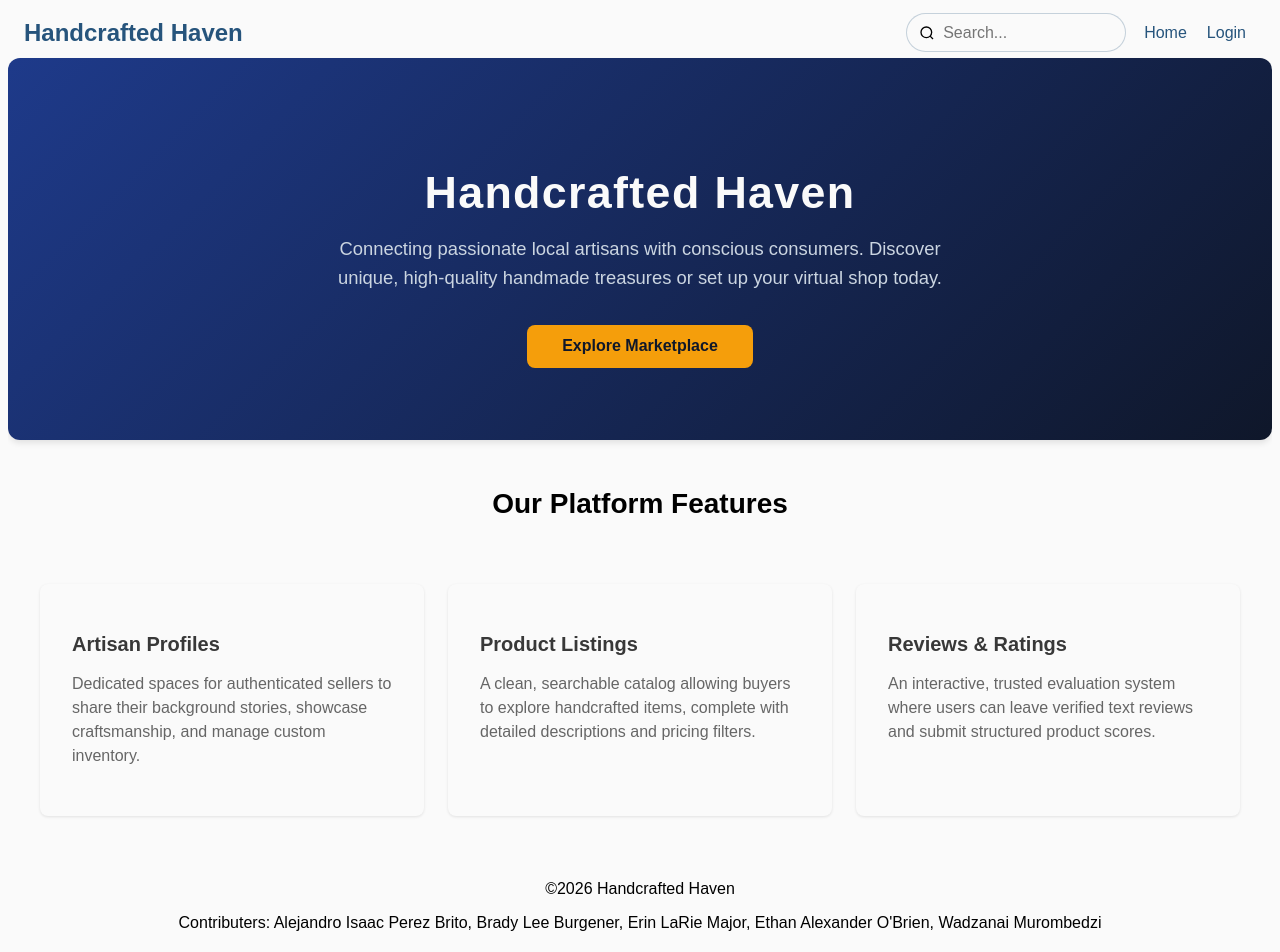
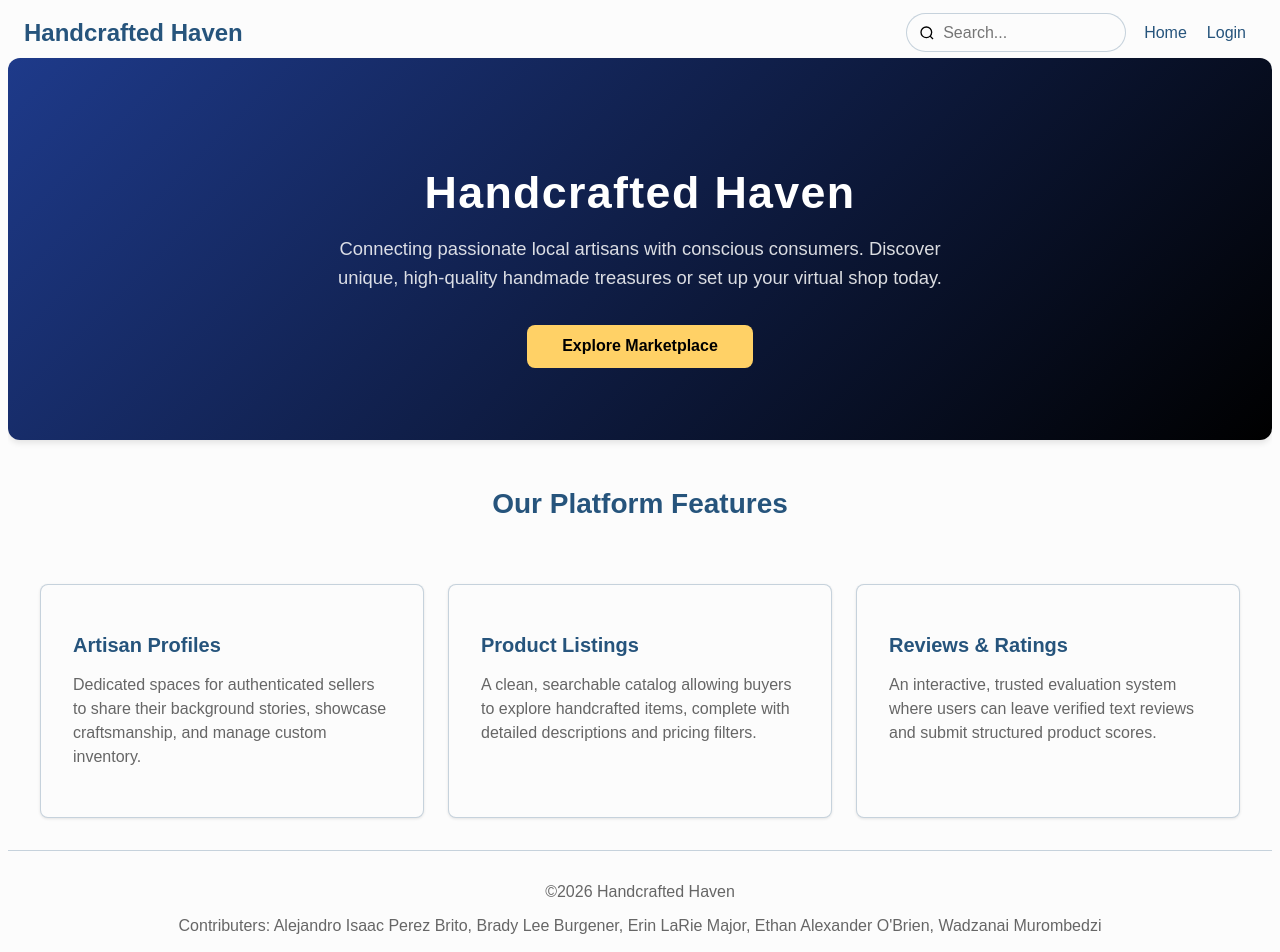
Before and after one commit to blburgen/CodingWookies, a Next.js app: page / in a window 1280 px wide. Shown: the top 952 px of the page. Built offline with nearby package versions, Linux system fonts and the light colour scheme.

Commit message:
Fix and normalize css formatting

```diff
--- a/src/app/globals.css
+++ b/src/app/globals.css
@@ -1,31 +1,67 @@
 :root {
-  --background: #FCFCFC;
-  --foreground: #26547C;
+  /* Core Layout */
+  --background: #fcfcfc;
+  --foreground: #26547c;
 
-  --accent: #048B67;
-  --accent-strong: #EB1E4E;
-  --highlight: #FFD166;
+  /* Brand & Action Colors */
+  --accent: #048b67;
+  --accent-strong: #eb1e4e;
+  --highlight: #ffd166;
 
+  /* Interaction & Borders */
   --border: rgba(38, 84, 124, 0.25);
   --hover-bg: rgba(38, 84, 124, 0.1);
   --focus-ring: rgba(4, 139, 103, 0.25);
+
+  /* Semantic Background Variants */
+  --bg-subtle: #cfcfcf;
+  --bg-muted: #f59e0b;
+  --bg-deep-blue: #1e3a8a;
+
+  /* Typography Scale */
+  --text-primary: #000000;
+  --text-secondary: #666666;
+  --text-tertiary: #cbd5e1;
+
+  /* Button States */
+  --button-primary-hover: #383838;
+  --button-secondary-hover: #f2f2f2;
+  --button-secondary-border: #ebebeb;
 }
 
 @media (prefers-color-scheme: dark) {
   :root {
-    --background: #26547C;
-    --foreground: #FCFCFC;
-    --border: rgba(252, 252, 252, 0.25);
-    --hover-bg: rgba(252, 252, 252, 0.12);
+    --background: #111827;
+    --foreground: #f9fafb;
+
+    --accent: #10b981;
+    --accent-strong: #f87171;
+    --highlight: #f87171;
+
+    --border: rgba(255, 255, 255, 0.12);
+    --hover-bg: rgba(255, 255, 255, 0.06);
+    --focus-ring: rgba(16, 185, 129, 0.25);
+
+    --bg-subtle: #1f2937;
+    --bg-muted: #374151;
+    --bg-deep-blue: #1e293b;
+
+    --text-primary: #ffffff;
+    --text-secondary: #9ca3af;
+    --text-tertiary: #ffffff;
+
+    --button-primary-hover: #52525b;
+    --button-secondary-hover: #27272a;
+    --button-secondary-border: #3f3f46;
   }
 }
 
 html {
   height: 100%;
+  color-scheme: light dark;
 }
 
-html,
-body {
+html, body {
   max-width: 100vw;
   overflow-x: hidden;
 }
@@ -35,14 +71,13 @@ body {
   display: flex;
   flex-direction: column;
   color: var(--foreground);
-  background: var(--background);
+  background-color: var(--background);
   font-family: Arial, Helvetica, sans-serif;
   -webkit-font-smoothing: antialiased;
   -moz-osx-font-smoothing: grayscale;
 }
 
 /* Header */
-
 .site-header {
   display: flex;
   flex-direction: column;
@@ -71,28 +106,18 @@ body {
   font-family: Verdana, Geneva, Tahoma, sans-serif;
 }
 
-.hamburger::after {
-    content: "\2630";
-}
-
-.hamburger.show::after {
-    content: "\00d7";
-}
+.hamburger::after { content: "\2630"; }
+.hamburger.show::after { content: "\00d7"; }
 
 .navigation {
   display: none;
   white-space: nowrap;
 }
 
-.navigation.show {
-    display: block;
-}
+.navigation.show { display: block; }
 
 @media (max-width: 37.9rem) {
-    .navigation.show {
-        width: 100%;
-        margin-top: 4px;
-    }
+  .navigation.show { width: 100%; margin-top: 4px; }
 }
 
 .navigation ul {
@@ -108,56 +133,24 @@ body {
   border-radius: 10px;
 }
 
-.navigation-item:hover {
+.navigation a:hover {
   transition: all .3s ease;
   background-color: var(--hover-bg);
   border-radius: 7px;
 }
 
-/* Desktop */
+/* Desktop Layout */
 @media only screen and (min-width: 38rem) {
-    .hamburger {
-        display: none;
-    }
-    .site-header {
-        flex-direction: row;
-    }
-    .navigation {
-        display: block;
-    }
-    .navigation.show {
-        display: block;
-    }
-    .navigation ul {
-        display: flex;
-    }
-    .navigation a {
-        border: none;
-    }
-    .site-header-inner {
-        width: auto;
-    }
-    .navigation {
-        flex: 1;
-        min-width: 0;
-    }
-    .navigation ul {
-        align-items: center;
-        width: 100%;
-        justify-content: flex-end;
-    }
+  .hamburger { display: none; }
+  .site-header { flex-direction: row; }
+  .navigation { display: block; }
+  .navigation ul { display: flex; align-items: center; width: 100%; justify-content: flex-end; }
+  .navigation a { border: none; }
+  .site-header-inner { width: auto; }
+  .navigation { flex: 1; min-width: 0; }
 }
 
-a {
-  color: inherit;
-  text-decoration: none;
-}
-
-@media (prefers-color-scheme: dark) {
-  html {
-    color-scheme: dark;
-  }
-}
+a { color: inherit; text-decoration: none; }
 
 /* Search */
 .search {
@@ -173,13 +166,12 @@ a {
   width: 100%;
   min-width: 0;
   box-sizing: border-box;
-
   padding: .6rem 8px .6rem 36px;
   margin: .2rem 0;
-
   border: 1px solid var(--border);
   border-radius: 20px;
   font-size: 1rem;
+
   background-color: var(--background);
   color: var(--foreground);
   transition: all 0.3s ease;
--- a/src/app/page.module.css
+++ b/src/app/page.module.css
@@ -1,35 +1,16 @@
-:root {
-  --background: #fafafa;
-  --background2: #cfcfcf;
-  --background3: #f59e0b;
-  --background4: #d97706;
-  --background5: #1e3a8a;
-
-  --text-primary: #000;
-  --text-secondary: #666;
-  --text-tertiary: #cbd5e1;
-  --text-Quaternary: #0f172a;
-
-  --button-primary-hover: #383838;
-  --button-secondary-hover: #f2f2f2;
-  --button-secondary-border: #ebebeb;
-}
-
 .page {
   display: flex;
   flex-direction: column;
   min-height: 100vh;
 }
 
-.main {
-  flex: 1;
-}
+.main { flex: 1; }
 
 .header {
   text-align: center;
   justify-content: center;
   padding: 2rem;
-  color: var(--text-primary);
+  color: var(--foreground);
   background-color: var(--background);
 }
 
@@ -41,20 +22,12 @@
   background-color: var(--background);
 }
 
-@media (max-width: 1024px) {
-  .cards {
-    grid-template-columns: repeat(2, 1fr);
-  }
-}
-
-@media (max-width: 640px) {
-  .cards {
-    grid-template-columns: 1fr;
-  }
-}
+@media (max-width: 1024px) { .cards { grid-template-columns: repeat(2, 1fr); } }
+@media (max-width: 640px) { .cards { grid-template-columns: 1fr; } }
 
 .card {
   background-color: var(--background);
+  border: 1px solid var(--border);
   border-radius: 8px;
   padding: 2rem;
   box-shadow: 0 1px 3px rgba(0, 0, 0, 0.1);
@@ -63,7 +36,7 @@
 .card h2 {
   font-size: 1.25rem;
   margin-bottom: 0.5rem;
-  color: var(--button-primary-hover);
+  color: var(--foreground);
 }
 
 .card p {
@@ -74,14 +47,16 @@
 .footer {
   text-align: center;
   padding: 1rem;
-  color: var(--text-primary);
+  color: var(--text-secondary);
   background-color: var(--background);
+  border-top: 1px solid var(--border);
 }
 
 .empty {
-  background-color: white;
+  background-color: var(--bg-muted);
   height: 4rem;
   min-height: 4rem;
+  border-radius: 8px;
 }
 
 /* =========================================================================
@@ -89,12 +64,8 @@
    ========================================================================= */
 
 .heroSection {
-  background: linear-gradient(
-    135deg,
-    var(--background5) 0%,
-    var(--text-Quaternary) 100%
-  );
-  color: var(--background);
+  background: linear-gradient(135deg, var(--bg-deep-blue) 0%, var(--text-primary) 100%);
+  color: var(--foreground);
   text-align: center;
   padding: 4.5rem 1.5rem;
   border-radius: 12px;
@@ -107,48 +78,45 @@
   margin-bottom: 1rem;
   font-weight: 700;
   letter-spacing: 0.03em;
-  color: var(--background);
+  color: #ffffff;
 }
 
 .heroSubtitle {
   font-size: 1.15rem;
   max-width: 650px;
   margin: 0 auto 2rem auto;
-  color: var(--text-tertiary);
+  color: rgba(255, 255, 255, 0.85);
   line-height: 1.6;
 }
 
-.ctaContainer {
-  display: flex;
-  justify-content: center;
-}
+.ctaContainer { display: flex; justify-content: center; }
 
 .ctaButton {
-  background-color: var(--background3);
-  color: var(--text-Quaternary);
+  background-color: var(--highlight);
+  color: var(--text-primary);
   font-weight: 600;
   padding: 0.8rem 2.2rem;
   border: none;
   border-radius: 8px;
   font-size: 1rem;
   cursor: pointer;
-  transition:
-    background-color 0.2s ease,
-    transform 0.1s ease;
+  transition: background-color 0.2s ease, transform 0.1s ease;
 }
 
 .ctaButton:hover {
-  background-color: var(--background4);
+  background-color: var(--button-primary-hover);
+  color: var(--text-tertiary);
 }
 
-.ctaButton:focus {
-  outline: 3px solid var(--background);
-  background-color: var(--background4);
+.ctaButton:focus-visible {
+  outline: none;
+  box-shadow: 0 0 0 3px var(--focus-ring);
+  background-color: var(--accent-strong);
 }
 
 .sectionTitle {
   font-size: 1.75rem;
-  color: var(--text-primary);
+  color: var(--foreground);
   text-align: center;
   margin-bottom: 2rem;
   font-weight: 600;
```
Lines whose indentation alone changed are shown as unchanged.
